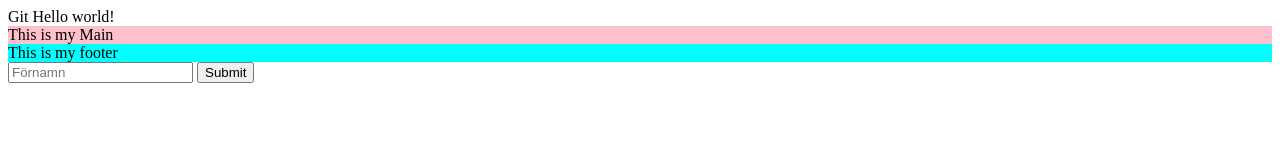
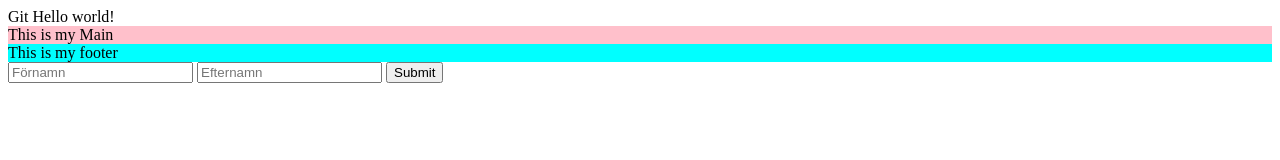
Before and after one commit to Malinedesire/git-test, a plain HTML site: page index.html in a window 1280 px wide. Drawn offline with Linux system fonts and the light colour scheme.

Commit message:
Added lastname to contactform

```diff
--- a/index.html
+++ b/index.html
@@ -12,6 +12,7 @@
     <footer>This is my footer</footer>
     <form action="">
         <input type="text" placeholder="Förnamn"/>
+        <input type="text" placeholder="Efternamn"/>
         <button type="submit">Submit</button>
     </form>
 </body>
```
